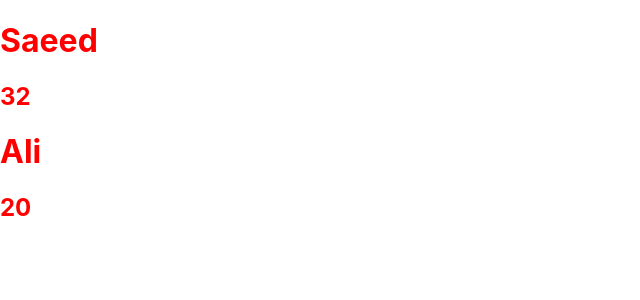
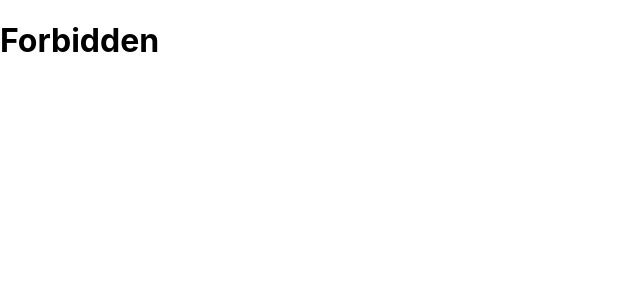
Before and after one commit to SaeedSaedi/react-course, a React (Create React App) app in the folder ep-1/: page / in a window 1280 px wide. Shown: the top 300 px of the page, without its empty margins (0-640 px from the left). Built offline with nearby package versions, Linux system fonts and the light colour scheme.

Commit message:
use condition

```diff
--- a/ep-1/src/App.js
+++ b/ep-1/src/App.js
@@ -1,13 +1,16 @@
 import './App.css';
 
 function App() {
-
-  return (
-    <div style={{color:"red",}}>
-      <GetNameComponent name="Saeed" age={32} />
-      <GetNameComponent name="Ali" age={20} />
-    </div>
-  );
+  const age = 20;
+  if(age > 20)
+    return (
+      <div className="App">
+        <GetNameComponent name="Saeed" age={32} />
+        <GetNameComponent name="Ali" age={20} />
+      </div>
+    );
+  else
+    return <div><h1>Forbidden</h1></div>
 }
 
 //Component
```
